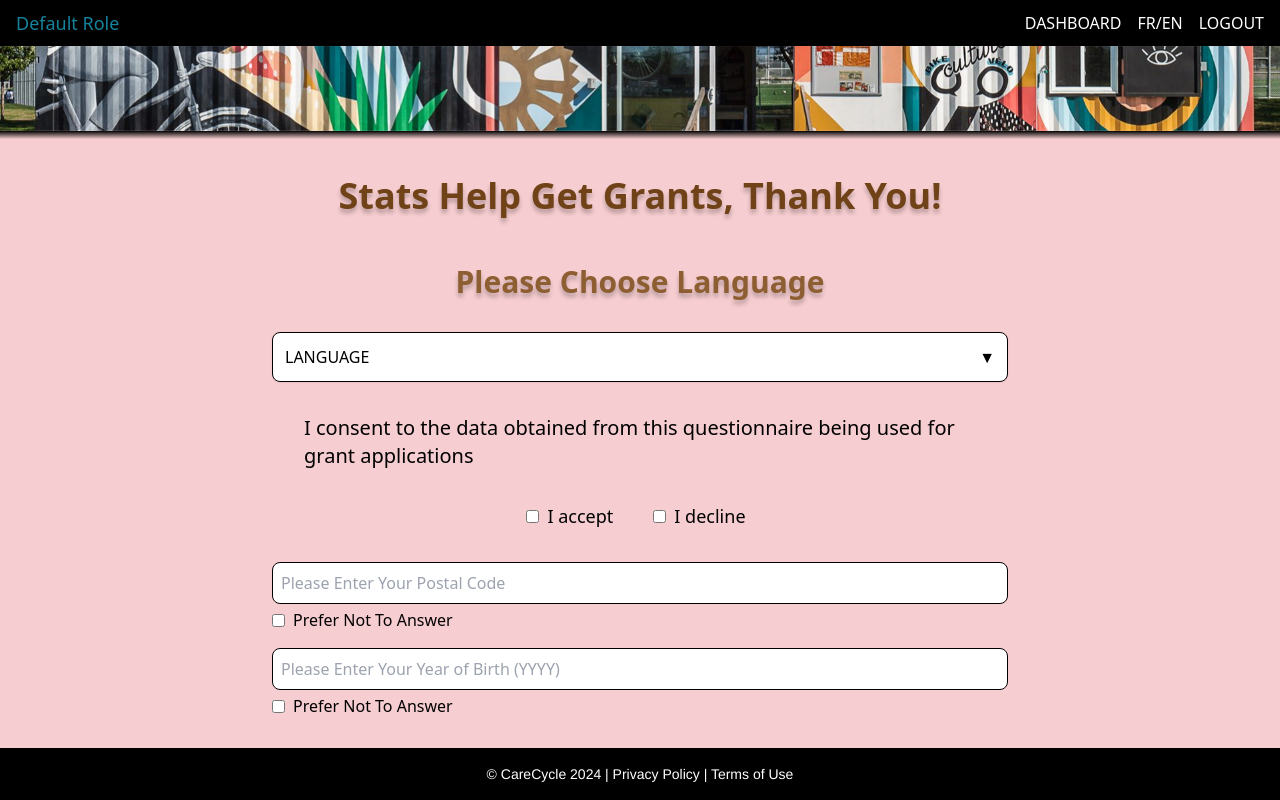
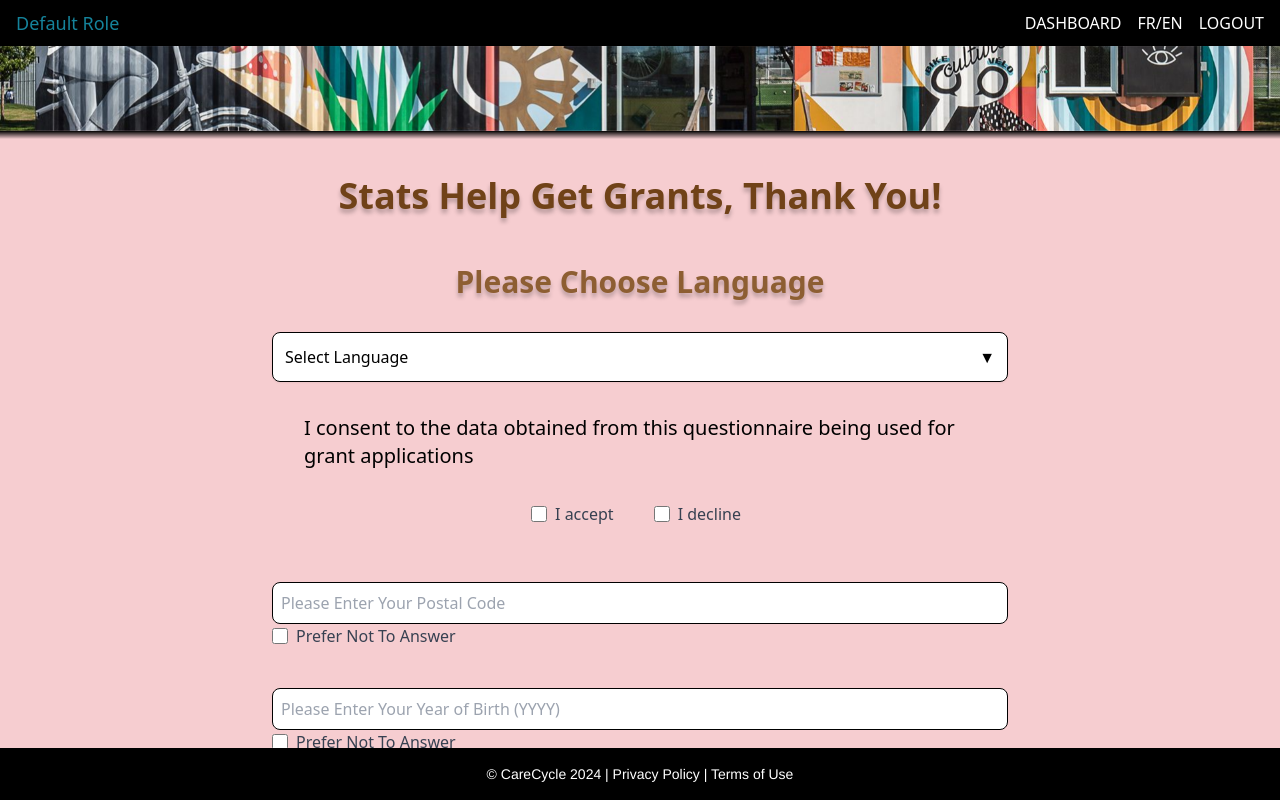
Before and after one commit to anapechonkin/CareCycle, a React (Create React App) app in the folder carecycle/client/: page /pageOneQuestionnaire in a window 1280 px wide. Shown: the top 800 px of the page. Built offline with nearby package versions, Linux system fonts and the light colour scheme.

Commit message:
strings are now clickable in mobile view, also used checkbox component whenever needed to keep consistency

```diff
--- a/carecycle/client/src/components/Checkbox.jsx
+++ b/carecycle/client/src/components/Checkbox.jsx
@@ -1,17 +1,19 @@
 const Checkbox = ({ title, options, onChange }) => {
     return (
       <div className="mb-4">
-        <h3 className="font-semibold text-lg mb-2">{title}</h3>
-        <div className="grid grid-cols-1 md:grid-cols-2 lg:grid-cols-3 gap-4">
+        {title && <h3 className="font-semibold text-lg mb-2">{title}</h3>}
+        <div className="flex flex-wrap gap-2 justify-start items-center">
           {options.map((option) => (
-            <label key={option.id} className="flex items-center space-x-2 cursor-pointer">
+            <label key={option.id} className="flex items-center cursor-pointer mr-2 mb-2 flex-nowrap" style={{ minWidth: '0', maxWidth: '100%' }}>
               <input
                 type="checkbox"
-                value={option.value || option.name} // Adapt based on your data structure
-                onChange={(e) => onChange(e, option)}
-                className="form-checkbox h-5 w-5 text-[#16839B] rounded border-gray-300 focus:ring-[#0f6a8b]"
+                id={option.id}
+                checked={option.checked}
+                onChange={() => onChange(option)}
+                disabled={option.disabled}
+                className="form-checkbox h-4 w-4 text-[#16839B] rounded border-gray-300 focus:ring-[#0f6a8b] mr-2"
               />
-              <span className="text-md text-gray-700">{option.label || option.name}</span>
+              <span className="text-md text-gray-700 flex-1 whitespace-nowrap overflow-hidden text-ellipsis" style={{ maxWidth: 'calc(100% - 1.5rem)' }}>{option.label}</span>
             </label>
           ))}
         </div>
@@ -19,4 +21,5 @@ const Checkbox = ({ title, options, onChange }) => {
     );
   };
 
+
   export default Checkbox;
--- a/carecycle/client/src/pages/PageOneQuestionnaire.jsx
+++ b/carecycle/client/src/pages/PageOneQuestionnaire.jsx
@@ -1,39 +1,43 @@
-import React from 'react';
+import React, { useState } from 'react';
 import NavBar from '../components/NavBar';
 import Banner from '../components/Banner';
 import Shadow from '../components/Shadow';
 import Footer from '../components/Footer';
 import Dropdown from '../components/DropDown';
 import Button from '../components/Button';
+import Checkbox from '../components/Checkbox'; // Ensure this component supports 'disabled' prop
 import { useNavigate } from 'react-router-dom';
 
 const PageOneQuestionnaire = () => {
-  // States for managing individual preferences
-  const [preferNotToAnswerPostal, setPreferNotToAnswerPostal] = React.useState(false);
-  const [preferNotToAnswerYear, setPreferNotToAnswerYear] = React.useState(false);
-  // State for managing the overall action of declining or not
-  const [declined, setDeclined] = React.useState(null); // null indicates no choice has been made yet
+  const [preferNotToAnswerPostal, setPreferNotToAnswerPostal] = useState(false);
+  const [preferNotToAnswerYear, setPreferNotToAnswerYear] = useState(false);
+  const [declined, setDeclined] = useState(null);
 
   const navigate = useNavigate();
 
   const handleClick = () => {
-    if (declined) {
-      // Placeholder for saving the answer in the database
+    if (declined !== null) {
       console.log('Answer saved, reloading for the next client.');
-      // Reload the page
       window.location.reload();
     } else {
       navigate('/pageTwoQuestionnaire');
     }
   };
 
-  const handleChoiceChange = (choice) => {
-    setDeclined(choice);
-    // Reset 'preferNotToAnswer' states based on the choice
-    const shouldDisable = choice;
-    setPreferNotToAnswerPostal(shouldDisable);
-    setPreferNotToAnswerYear(shouldDisable);
+  const handleSelect = (selectedOption) => {
+    console.log("Selected option:", selectedOption);
   };
+
+  const handleConsentChange = (option) => {
+    // Allow toggling off by clicking the same option again
+    setDeclined(prev => prev === (option.id === 'decline') ? null : option.id === 'decline');
+  };
+
+  // Prepare consent options for rendering
+  const consentOptions = [
+    { id: 'accept', label: 'I accept', checked: declined === false },
+    { id: 'decline', label: 'I decline', checked: declined === true }
+  ];
 
   return (
     <div className="flex flex-col min-h-screen bg-[#f6cdd0]">
@@ -46,55 +50,57 @@ const PageOneQuestionnaire = () => {
           <h2 className="text-3xl font-bold mb-8 text-center text-[#8D5E32] [text-shadow:0px_4px_4px_#00000040]">Please Choose Language</h2>
           <Dropdown
             options={['English', 'French', 'Spanish', 'Hindi', 'Urdu', 'Punjabi']}
-            placeholder="LANGUAGE"
+            placeholder="Select Language"
+            onSelect={handleSelect}
           />
           <p className="m-8 text-xl">I consent to the data obtained from this questionnaire being used for grant applications</p>
           <div className="flex justify-center items-center space-x-8 mb-4">
-            <label className="flex items-center">
-              <input
-                type="checkbox"
-                checked={declined === false}
-                onChange={() => handleChoiceChange(false)}
+            {consentOptions.map(option => (
+              <Checkbox
+                key={option.id}
+                title=""
+                options={[{
+                  id: option.id,
+                  label: option.label,
+                  checked: option.checked,
+                  disabled: declined !== null && !option.checked // Disable non-selected option when one is selected
+                }]}
+                onChange={() => handleConsentChange(option)}
               />
-              <span className="mx-2 text-lg">I accept</span>
-            </label>
-            <label className="flex items-center">
-              <input
-                type="checkbox"
-                checked={declined === true}
-                onChange={() => handleChoiceChange(true)}
-              />
-              <span className="mx-2 text-lg">I decline</span>
-            </label>
+            ))}
           </div>
           <input
             type="text"
             placeholder="Please Enter Your Postal Code"
             className="mt-4 p-2 border border-black rounded-lg w-full"
-            disabled={preferNotToAnswerPostal || declined}
+            disabled={preferNotToAnswerPostal || declined === true}
           />
-          <label className="flex items-center mt-1">
-            <input
-              type="checkbox"
-              checked={preferNotToAnswerPostal}
-              onChange={() => setPreferNotToAnswerPostal(!preferNotToAnswerPostal)}
-            />
-            <span className="mx-2">Prefer Not To Answer</span>
-          </label>
+          <Checkbox
+            title=""
+            options={[{
+              id: 'postal',
+              label: 'Prefer Not To Answer',
+              checked: preferNotToAnswerPostal,
+              disabled: declined === true // Disable when declined is true
+            }]}
+            onChange={() => setPreferNotToAnswerPostal(!preferNotToAnswerPostal)}
+          />
           <input
             type="text"
             placeholder="Please Enter Your Year of Birth (YYYY)"
             className="mt-4 p-2 border border-black rounded-lg w-full"
-            disabled={preferNotToAnswerYear || declined}
+            disabled={preferNotToAnswerYear || declined === true}
           />
-          <label className="flex items-center mt-1">
-            <input
-              type="checkbox"
-              checked={preferNotToAnswerYear}
-              onChange={() => setPreferNotToAnswerYear(!preferNotToAnswerYear)}
-            />
-            <span className="mx-2">Prefer Not To Answer</span>
-          </label>
+          <Checkbox
+            title=""
+            options={[{
+              id: 'year',
+              label: 'Prefer Not To Answer',
+              checked: preferNotToAnswerYear,
+              disabled: declined === true // Disable when declined is true
+            }]}
+            onChange={() => setPreferNotToAnswerYear(!preferNotToAnswerYear)}
+          />
           <div className="flex flex-col items-center mt-8 space-y-4">
             <Button
               text="NEXT QUESTION"
--- a/carecycle/client/src/pages/PageTwoExtraQuestionnaire.jsx
+++ b/carecycle/client/src/pages/PageTwoExtraQuestionnaire.jsx
@@ -8,6 +8,7 @@ import Button from "../components/Button";
 import Modal from "../components/Modal";
 import { useNavigate } from "react-router-dom";
 import { FaInfoCircle } from "react-icons/fa";
+import Checkbox from "../components/Checkbox";
 
 const PageTwoExtraQuestionnaire = () => {
   const navigate = useNavigate();
@@ -26,18 +27,39 @@ const PageTwoExtraQuestionnaire = () => {
   };
 
   const handleInfoClick = (info) => {
-    // Directly assign the HTML string to modalContent
     setModalContent(info);
     setShowModal(true);
   };
 
-  const handlePreferNotToAnswer = () => {
+  const handlePreferNotToAnswerChange = () => {
     setPreferNotToAnswer(!preferNotToAnswer);
     if (!preferNotToAnswer) {
       setSelectedGenders({});
       setOther('');
     }
   };
+
+  const renderGenderIdentities = () => {
+    return (
+      <div className="grid grid-cols-1 sm:grid-cols-2 lg:grid-cols-3 gap-4 place-items-start ml-12">
+        {genderIdentities.map(({ id, name, info }) => (
+          <div key={id} className="flex justify-between items-center w-full px-4">
+            <div className="flex items-center space-x-2">
+              <button onClick={() => handleInfoClick(info)} className="flex-shrink-0">
+                <FaInfoCircle className="text-xl text-black" />
+              </button>
+              <Checkbox
+                options={[{ id, label: name, checked: !!selectedGenders[id], disabled: preferNotToAnswer }]}
+                onChange={() => toggleGenderSelection(id)}
+              />
+            </div>
+            <div className="flex-grow"></div> {/* Invisible spacer */}
+          </div>
+        ))}
+      </div>
+    );
+  };
+
 
   return (
     <div className="flex flex-col min-h-screen bg-[#f6cdd0]">
@@ -46,26 +68,12 @@ const PageTwoExtraQuestionnaire = () => {
       <Shadow />
       <div className="flex-grow pt-20 pb-20 mt-24 flex flex-col items-center justify-center w-full">
         <div className="max-w-[800px] w-full px-4 lg:px-8 space-y-12">
-        <h1 className="text-5xl font-bold mb-16 text-center text-[#704218] [text-shadow:0px_4px_4px_#00000040]">All Applicable Gender Identities</h1>
-          <div className="grid grid-cols-2 gap-6">
-            {genderIdentities.map(({ id, name, info }) => (
-              <div key={id} className="flex items-center space-x-3">
-                <FaInfoCircle onClick={() => handleInfoClick(info)} className="text-2xl cursor-pointer" />
-                <input
-                  type="checkbox"
-                  checked={!!selectedGenders[id]}
-                  onChange={() => toggleGenderSelection(id)}
-                  disabled={preferNotToAnswer}
-                  className="form-checkbox h-6 w-6"
-                />
-                <label className="text-xl">{name}</label>
-              </div>
-            ))}
-          </div>
+          <h1 className="text-5xl font-bold mb-16 text-center text-[#704218]">All Applicable Gender Identities</h1>
+          {renderGenderIdentities()}
           <div className="flex justify-center mt-8">
             <input
               type="text"
-              placeholder="If other, enter here"
+              placeholder="If other, please specify"
               value={other}
               onChange={e => setOther(e.target.value)}
               disabled={preferNotToAnswer}
@@ -73,40 +81,18 @@ const PageTwoExtraQuestionnaire = () => {
             />
           </div>
           <div className="flex justify-center mt-4">
-            <label className="flex items-center">
-              <input
-                type="checkbox"
-                checked={preferNotToAnswer}
-                onChange={handlePreferNotToAnswer}
-                className="form-checkbox h-6 w-6"
-              />
-              <span className="ml-2 text-xl">Prefer Not To Answer</span>
-            </label>
+            <Checkbox
+              options={[{ id: 'pnta', label: 'Prefer Not To Answer', checked: preferNotToAnswer }]}
+              onChange={handlePreferNotToAnswerChange}
+            />
           </div>
           <div className="flex justify-between w-full mt-8">
-            <Button
-                    text="PREVIOUS QUESTION"
-                    onClick={handlePreviousClick}
-                    className="text-lg py-3 px-6" />
-            <Button
-                    text="NEXT QUESTION"
-                    onClick={handleNextClick}
-                    className="text-lg py-3 px-6 mx-4" />
-          </div>
-          <div className="flex flex-col items-center space-y-2 mt-8">
-            <div className="text-center text-lg">Page</div>
-            <div className="flex space-x-2 text-lg">
-              <span>1</span>
-              <span>2</span>
-              <span className="font-bold">2.5</span>
-              <span>3</span>
-              <span>4</span>
-            </div>
+            <Button text="PREVIOUS QUESTION" onClick={handlePreviousClick} className="text-lg py-3 px-6" />
+            <Button text="NEXT QUESTION" onClick={handleNextClick} className="text-lg py-3 px-6 mx-4" />
           </div>
         </div>
       </div>
-      {/* Modal component */}
-        <Modal isOpen={showModal} onClose={() => setShowModal(false)} htmlContent={modalContent} />
+      <Modal isOpen={showModal} onClose={() => setShowModal(false)} htmlContent={modalContent} />
       <Footer />
     </div>
   );
--- a/carecycle/client/src/pages/StartQuestionnairePage.jsx
+++ b/carecycle/client/src/pages/StartQuestionnairePage.jsx
@@ -16,6 +16,11 @@ const StartQuestionnairePage = () => {
     navigate('/pageOneQuestionnaire');
   };
 
+  const handleSelect = (selectedOption) => {
+    console.log("Selected option:", selectedOption);
+    // Additional logic to handle the selected option
+  };
+
   return (
     <div className="flex flex-col min-h-screen bg-[#f6cdd0]">
       <NavBar />
@@ -28,6 +33,7 @@ const StartQuestionnairePage = () => {
           <Dropdown
             options={["Wednesday DIY", "Regular DIY", "Moonday", "Special Event", "Other"]}
             placeholder="Choose Type of Activity"
+            onSelect={handleSelect}
           />
           <img
             className="w-full h-auto rounded shadow-lg border-2 border-black"
```
Also changed, not shown: carecycle/client/src/components/DropDown.jsx (+6 -1 lines).
